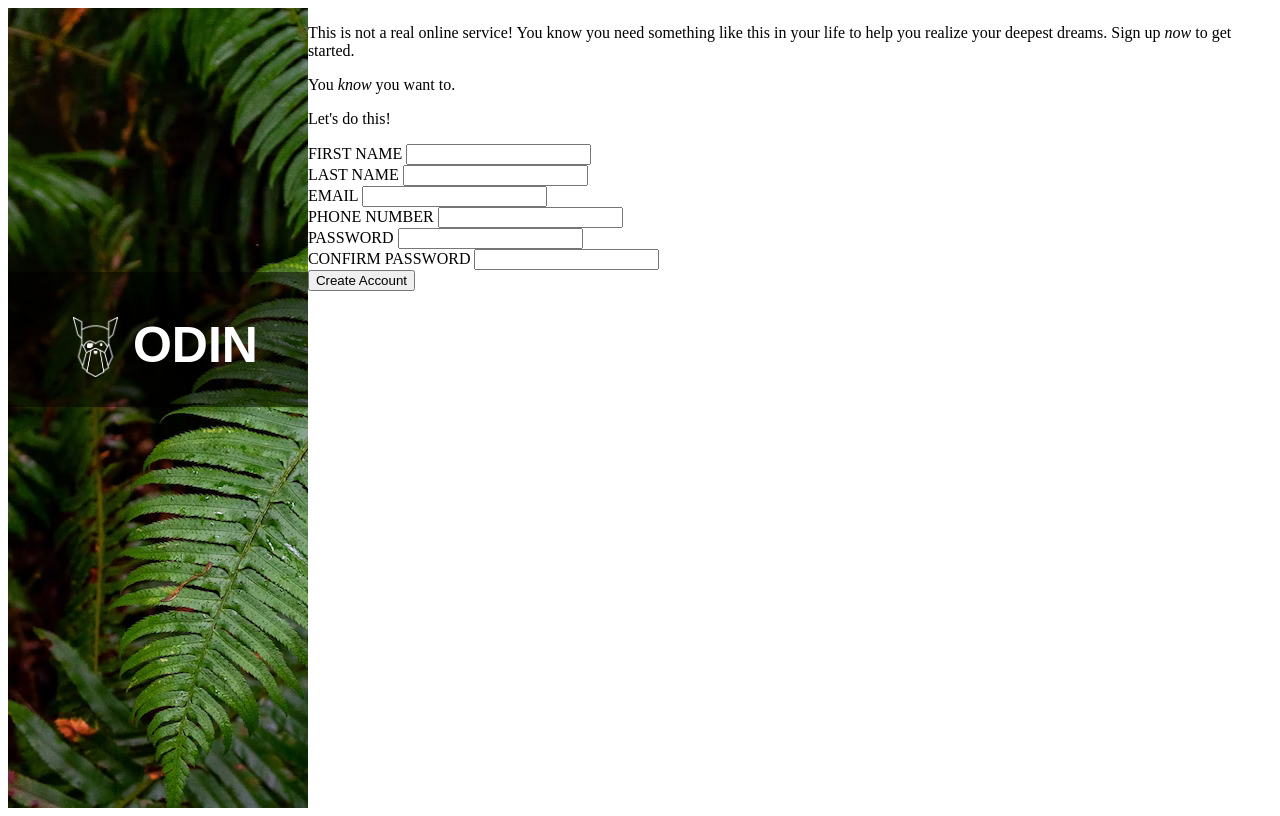
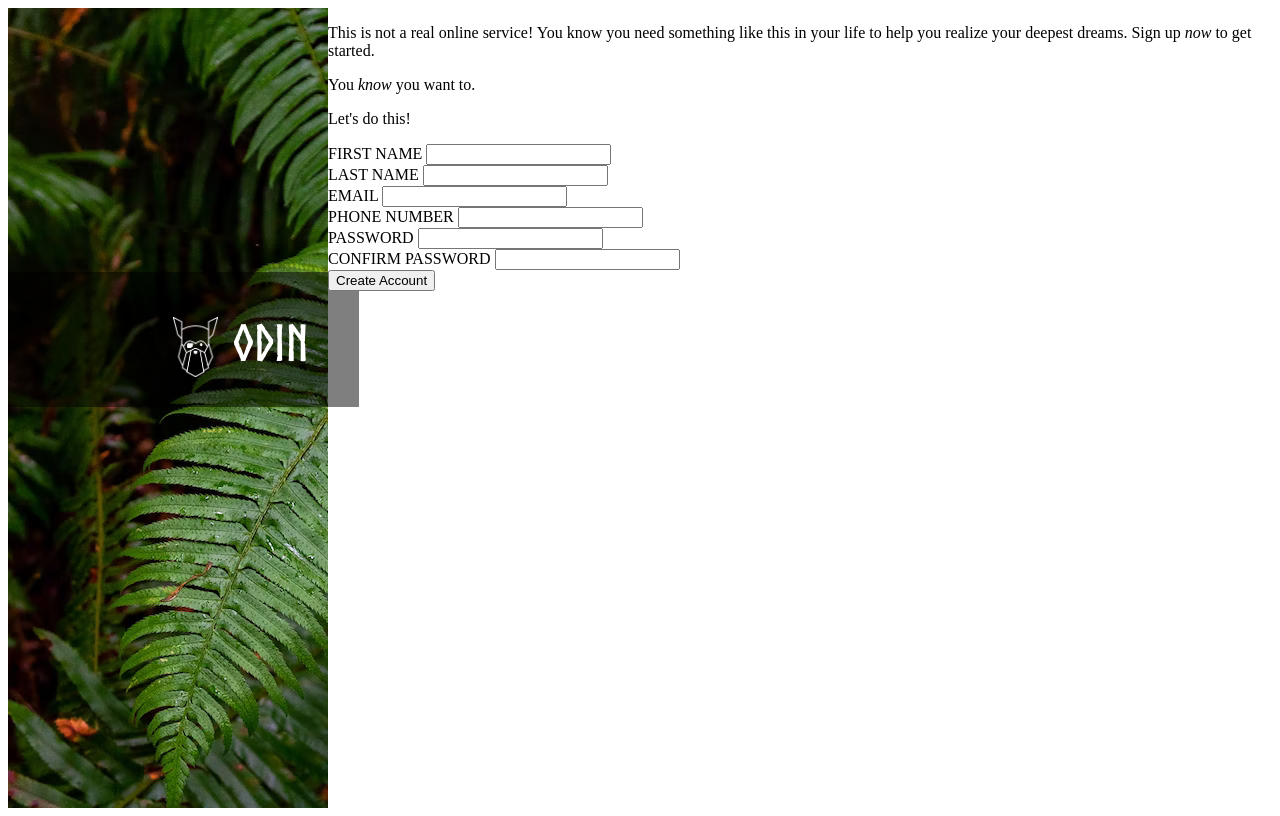
Before and after one commit to ajclark94/signUpForm, a plain HTML site: page index.html in a window 1280 px wide. Drawn offline with Linux system fonts and the light colour scheme.

Commit message:
tweaked image width

```diff
--- a/styles.css
+++ b/styles.css
@@ -27,7 +27,7 @@
 }
 
 .title {
-  font-family: "Norse", sans-serif;
+  font-family: "norsebold", sans-serif;
   font-size: 50px;
   color: white;
   text-align: center;
@@ -36,11 +36,14 @@
 .image {
   background-image: url(photo-1585202900225-6d3ac20a6962.png);
   height: 100vh;
+  width: 25vw;
 }
 
 .banner {
   background-color: rgba(0, 0, 0, 0.5);
   height: 75px;
   margin-top: 33vh;
-  padding: 10px 50px 50px 50px;
+  padding: 10px 50px 50px 150px;
+  width: 25vw;
+  text-align: center;
 }
```
